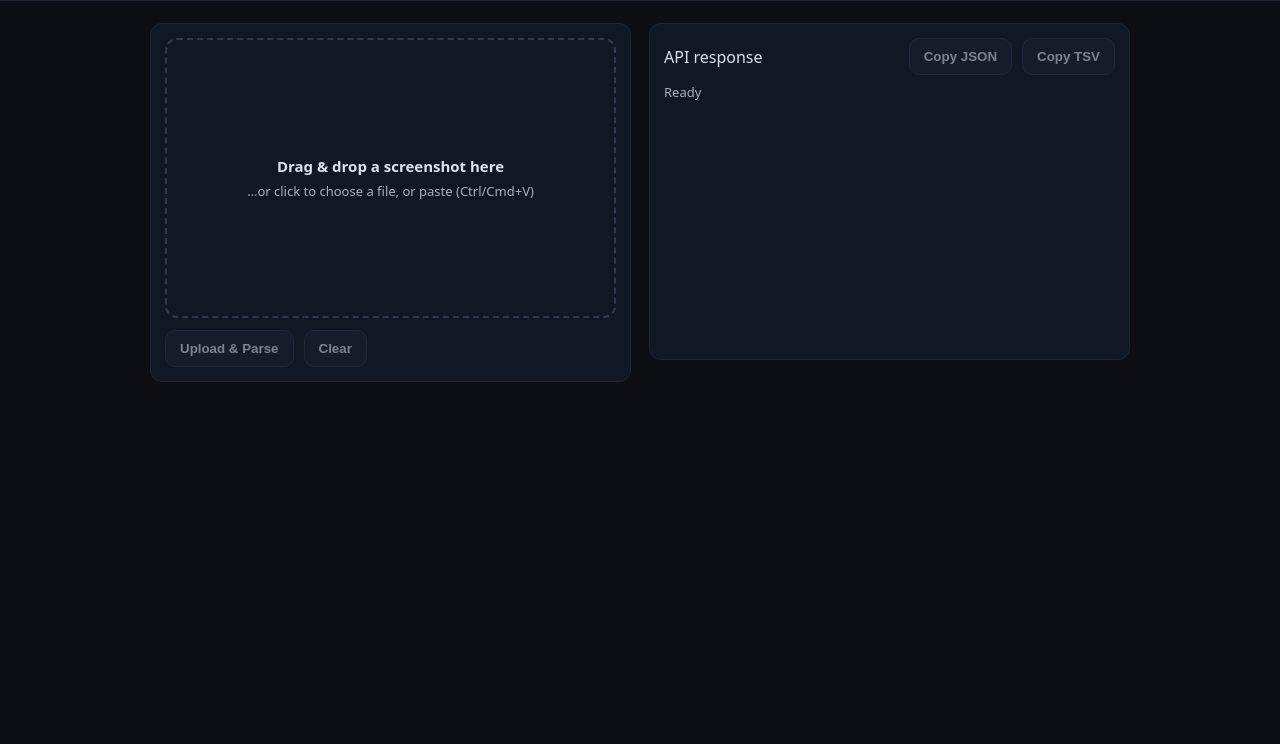
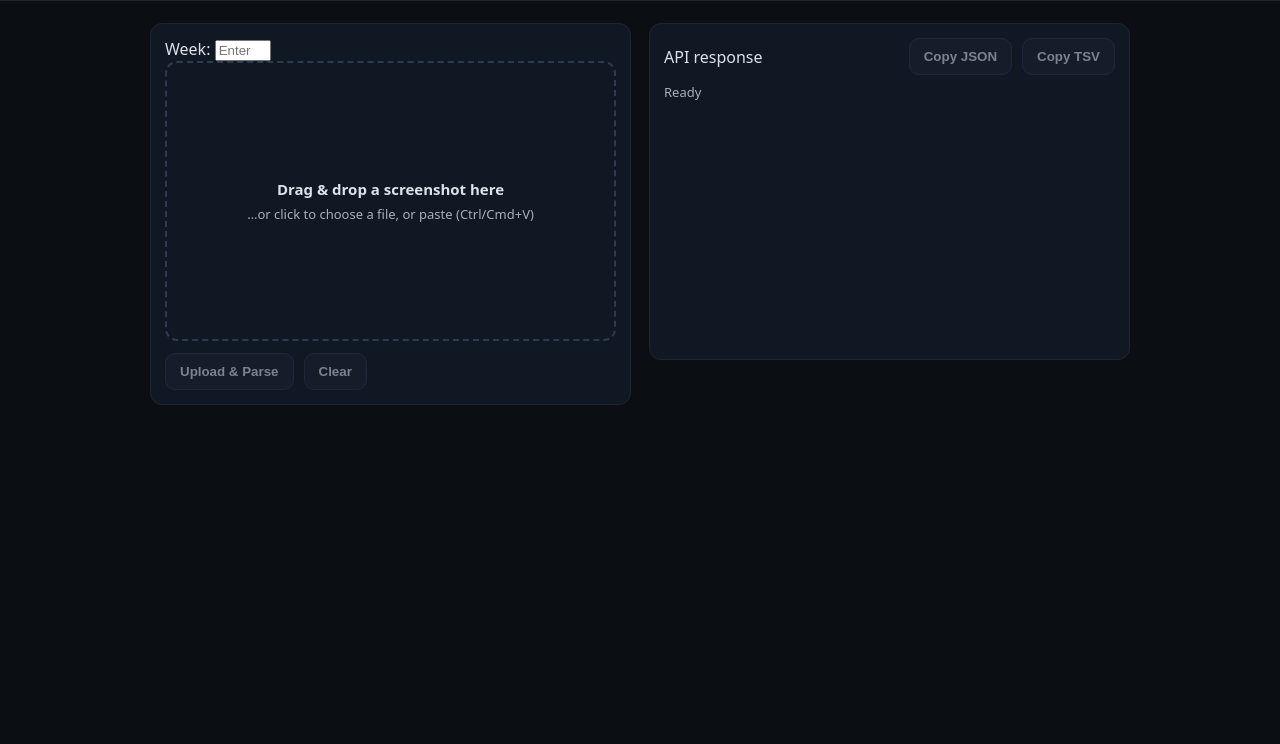
Before and after one commit to DI-main-ai/matchup-parser, a website: page public/index.html in a window 1280 px wide. Shown: the part 56-800 px from the top of the page. Drawn offline with Linux system fonts and the light colour scheme.

Commit message:
Update index.html

```diff
--- a/public/index.html
+++ b/public/index.html
@@ -34,6 +34,8 @@
 <main>
   <div class="row">
     <section class="panel">
+      <label for="weekInput">Week:</label>
+      <input type="number" id="weekInput" min="1" max="18" placeholder="Enter week number" />
       <label id="drop" class="drop">
         <div>
           <div style="font-size:15px;font-weight:700">Drag & drop a screenshot here</div>
```
